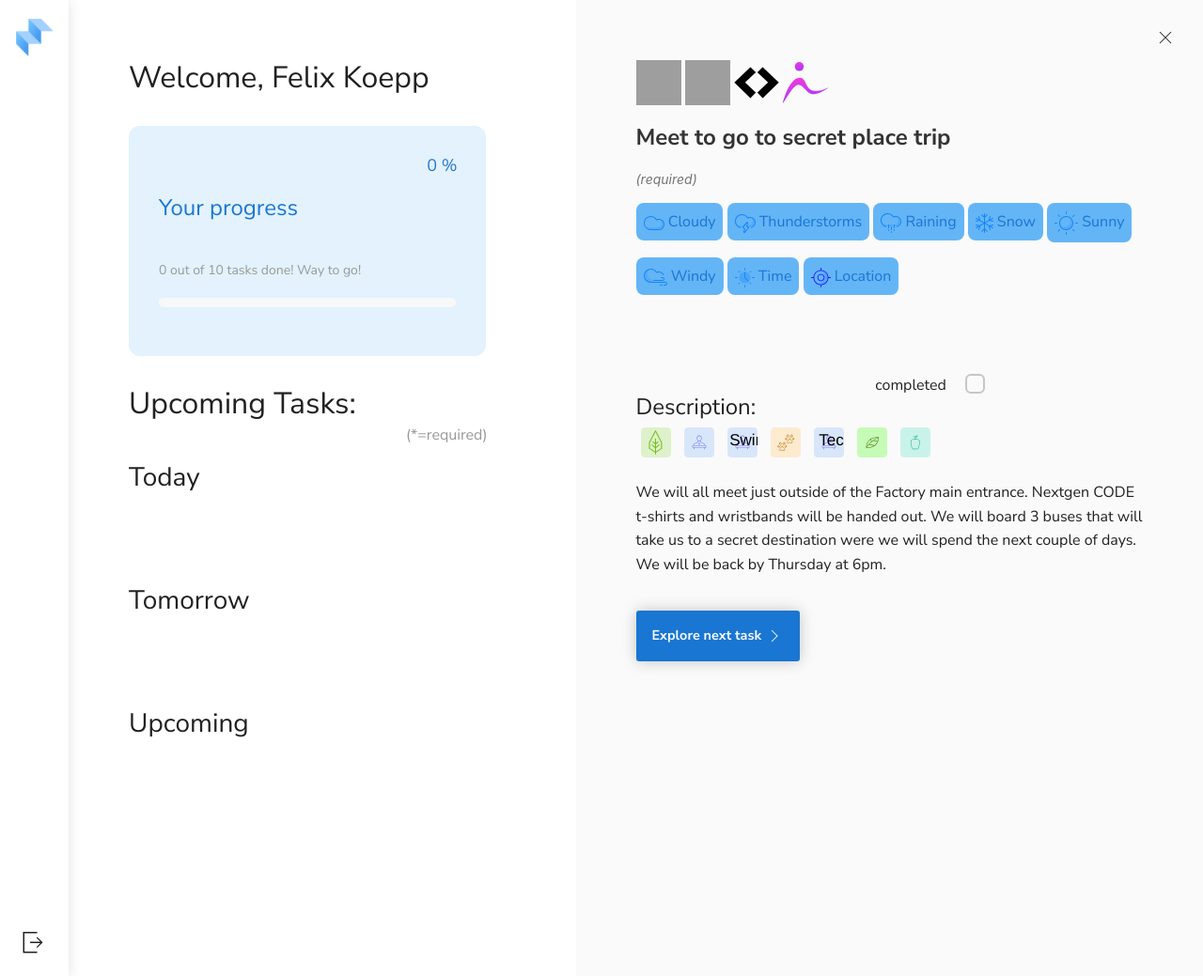
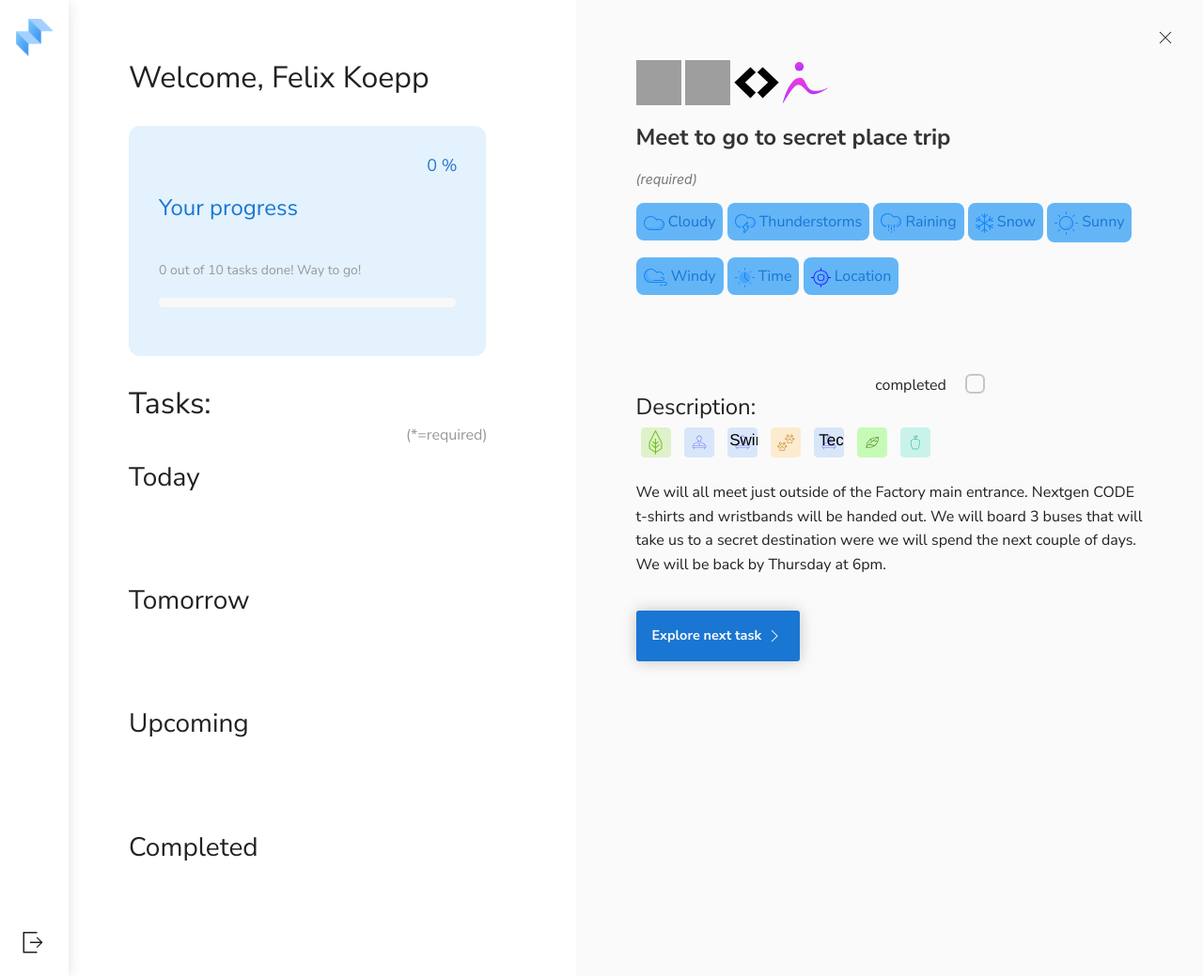
Before and after one commit to wpbdry/stepify, a Flask app: template templates/main.html in a window 1280 px wide. Shown: the whole page at 94% size. Run offline with Flask 2, Linux system fonts and the light colour scheme; the template is opened without the code that fills it, so the values that code supplies are empty; some libraries are stand-ins or nearby versions; grey boxes are pictures that could not be loaded.

Commit message:
Added completed option in js array

```diff
--- a/static/js/main.js
+++ b/static/js/main.js
@@ -33,6 +33,7 @@ function objectFromString (s) {
 
 /*Convert tasks string to object*/
 var tasks = objectFromString(tasksString);
+console.log(tasks);
 
 $("#secondpanel").addClass("animated");
 $("#secondpanel-empty").addClass("animated");
@@ -101,7 +102,7 @@ function showNextTask() {
     }
 }
 
-//Function to sort tasks into today, tomorrow, upcoming
+//Function to sort tasks into today, tomorrow, upcoming, and completed
 
 function sortTasks (tasks) {
     var tomorrowDate = new Date();
@@ -114,14 +115,20 @@ function sortTasks (tasks) {
     var sortedTasks = {
         today: [],
         tomorrow: [],
-        upcoming: []
+        upcoming: [],
+        completed: []
     };
 
     for (var i=0; i < tasks.length; i++) {
 
+        //if task is complete
+        if (tasks[i]['completion']) {
+            sortedTasks['completed'].push(tasks[i]);
+        }
+
         //if ASAP or date is today
-        if (tasks[i]['deadline_type'] == 0 || tasks[i]['deadline_type'] == 1 && tasks[i]['deadline'] < tomorrowDate) {
-            sortedTasks['today'].push(tasks[i])
+        else if (tasks[i]['deadline_type'] == 0 || tasks[i]['deadline_type'] == 1 && tasks[i]['deadline'] < tomorrowDate) {
+            sortedTasks['today'].push(tasks[i]);
         }
 
         //else if deadline type is finite date, and date is tomorrow
@@ -200,6 +207,22 @@ function sortTasks (tasks) {
         }
     };
 
+function markTaskAsDone (taskId) {
+
+    for (i=0; i < tasks.length; i++) {
+        //Mark task as done in tasks array
+        if (tasks[i]['task_id'] == taskId) {
+            tasks[i]['completion'] = true;
+        }
+
+        //set completion date
+    }
+
+    //Redisplay tasks
+    displayTasks(tasks);
+
+}
+
 function displayTasks (tasks) {
     //Sort tasks into today, tomorrow, and upcoming
     var sortedTasks = sortTasks (tasks);
@@ -230,11 +253,24 @@ function displayTasks (tasks) {
         appendTasks(sortedTasks['upcoming'], "#tasks-upcoming");
     }
 
+    //completed section
+    if (sortedTasks['completed'].length !== 0) {
+        $('#task-category-completed').css('display', 'block');
+        appendTasks(sortedTasks['completed'], "#tasks-completed");
+    }
+
     //In case there are no tasks
-    if (sortedTasks['today'].length == 0 && sortedTasks['tomorrow'].length == 0 && sortedTasks['upcoming'].length == 0) {
+    if (sortedTasks['today'].length == 0 && sortedTasks['tomorrow'].length == 0 && sortedTasks['upcoming'].length == 0 && sortedTasks['completed'].length == 0) {
         $('#task-category-today').css('display', 'block');
-        $('#task-category-today h2').text("Good job! You're all caught up");
+        $('#task-category-today h2').text("You have no tasks yet");
     }
+
+    //Set up event listener for tasks
+    $(".task-checkbox").click(function (e) {
+
+        var taskId = e.target.dataset.taskid;
+        markTaskAsDone(taskId);
+    });
 };
 
 function setProgress () {
@@ -433,6 +469,27 @@ $(document).ready(function(){
 
     /*HANDLE DELETION OF TASKS (MARKING AS DONE)*/
 
+    function markTaskAsDone (taskId) {
+
+        //Mark task as done in tasks array
+        for (i=0; i < tasks.length; i++) {
+            if (tasks[i]['task_id'] == taskId) {
+                tasks[i]['completion'] = true;
+            }
+        }
+
+        //Redisplay tasks
+        displayTasks(tasks);
+
+    }
+
+    $(".task-checkbox").click(function (e) {
+
+        var taskId = e.target.dataset.taskid;
+        markTaskAsDone(taskId);
+    });
+
+    /*
     $(".task-checkbox").click(function (e) {
 
         var taskId = e.target.dataset.taskid;
@@ -491,6 +548,7 @@ $(document).ready(function(){
         });
 
     });
+    */
 });
 
 //display correct task on right panel
--- a/templates/main.html
+++ b/templates/main.html
@@ -85,7 +85,7 @@
       <div class="uk-card">
         <span class="uk-card-badge uk-text-muted uk-margin-small-top">(*=required)</span>
 
-        <h1 class="no-bottom-margin">Upcoming Tasks:</h1>
+        <h1 class="no-bottom-margin">Tasks:</h1>
 
         <div class="task-category" id="task-category-today">
             <h2 class="uk-margin-medium">Today</h2>
@@ -100,6 +100,11 @@
         <div class="task-category" id="task-category-upcoming">
             <h2 class="uk-margin-medium">Upcoming</h2>
             <div class="uk-padding-small uk-padding-remove-top tasklist" id=tasks-upcoming></div>
+        </div>
+
+        <div class="task-category" id="task-category-completed">
+            <h2 class="uk-margin-medium">Completed</h2>
+            <div class="uk-padding-small uk-padding-remove-top tasklist" id=tasks-completed></div>
         </div>
 
       </div>
```
